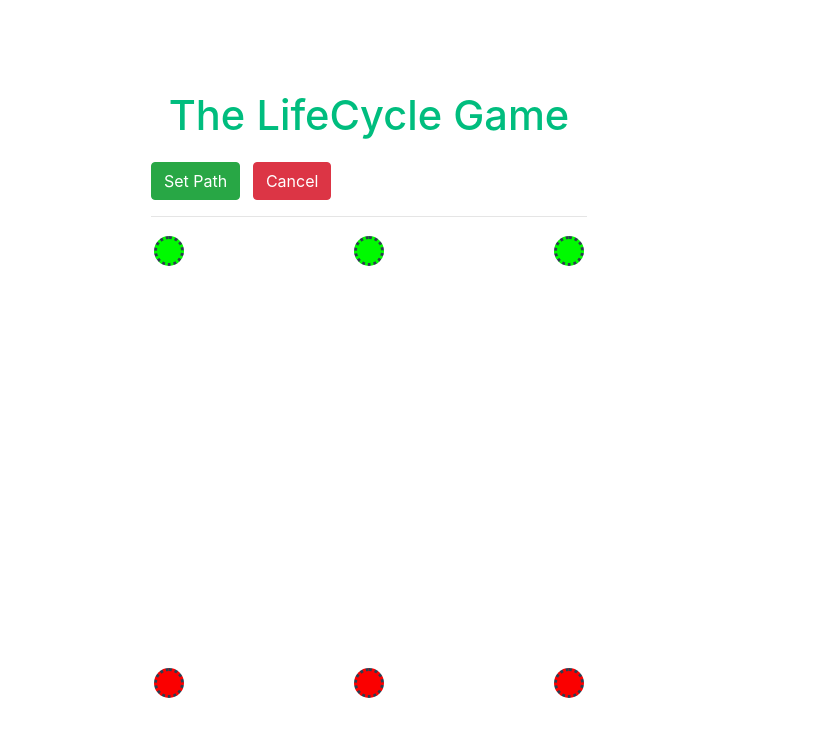
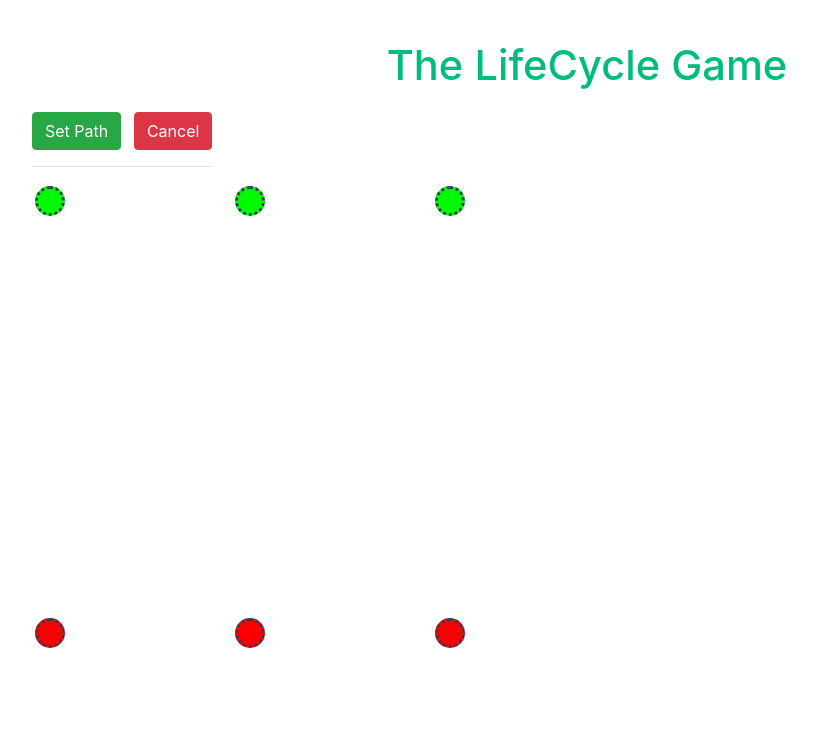
Before and after one commit to jaspreet-shaheed/LifeCycleV2, a Vue app in the folder vue-project/: page / in a window 1280 px wide. Shown: the top 736 px of the page, without its empty margins (53-870 px from the left). Built offline with nearby package versions, Linux system fonts and the light colour scheme.

Commit message:
Start of bootstrap-ization

```diff
--- a/vue-project/src/App.vue
+++ b/vue-project/src/App.vue
@@ -90,16 +90,18 @@ onMounted(() => {
 
 <template>
   <div>
-    <div class="wrapper">
+    <div class="mt-5">
       <Title msg="The LifeCycle Game" style="text-align: center" />
     </div>
 
-    <div id="wrapper">
-      <div id="left">
-        <Grid :squares="7" :pieces="pieceLocations" @piece-selected="selectPiece"></Grid>
-      </div>
-      <div id="right">
-        <PieceInfo :selected-piece="getPiece(selectedPiece)"></PieceInfo>
+    <div class="container text-center">
+      <div class="row">
+        <div class="col">
+          <Grid :squares="7" :pieces="pieceLocations" @piece-selected="selectPiece"></Grid>
+        </div>
+        <div class="col">
+          <PieceInfo :selected-piece="getPiece(selectedPiece)"></PieceInfo>
+        </div>
       </div>
     </div>
   </div>
@@ -109,16 +111,4 @@ onMounted(() => {
 header {
   line-height: 1.5;
 }
-
-#wrapper {
-  display: flex;
-}
-
-#left {
-  flex: 0 0 65%;
-}
-
-#right {
-  flex: 1;
-}
 </style>
--- a/vue-project/src/assets/main.css
+++ b/vue-project/src/assets/main.css
@@ -1,11 +1,4 @@
 @import './base.css';
-
-#app {
-  max-width: 1280px;
-  margin: 0 auto;
-  padding: 2rem;
-  font-weight: normal;
-}
 
 a,
 .green {
@@ -14,22 +7,3 @@ a,
   transition: 0.4s;
   padding: 3px;
 }
-
-@media (hover: hover) {
-  a:hover {
-    background-color: hsla(160, 100%, 37%, 0.2);
-  }
-}
-
-@media (min-width: 1024px) {
-  body {
-    display: flex;
-    place-items: center;
-  }
-
-  #app {
-    display: grid;
-    grid-template-columns: 1fr 1fr;
-    padding: 0 2rem;
-  }
-}
--- a/vue-project/src/components/GameGrid.vue
+++ b/vue-project/src/components/GameGrid.vue
@@ -11,8 +11,6 @@ const props = defineProps<{
 }>()
 
 import { pathStore } from './../main'
-
-// access the `store` variable anywhere in the component ✨
 
 let storeReady: boolean = false
 function getStore() {
@@ -171,15 +169,16 @@ const select = function (x: number, y: number): void {
 </script>
 
 <template>
+  <div class="container">
+    <div class="row">
       <div>
-    <div>
-      <button type="button" class="btn btn-success text-center" @click="acceptPath">
-        Set Path
-      </button>
+        <button type="button" class="btn btn-success" @click="acceptPath">Set Path</button>
         &nbsp;
-      <button type="button" class="btn btn-danger text-center" @click="cancelPath">Cancel</button>
+        <button type="button" class="btn btn-danger" @click="cancelPath">Cancel</button>
         <hr />
       </div>
+    </div>
+    <div class="row">
       <table>
         <tr v-for="yCoord in numbers" :key="yCoord">
           <td
@@ -194,7 +193,10 @@ const select = function (x: number, y: number): void {
                 :class="identifyPathClass(xCoord, yCoord)"
                 v-if="isHorizontalRoute(xCoord, yCoord)"
               />
-            <hr :class="identifyPathClass(xCoord, yCoord)" v-if="isVerticalRoute(xCoord, yCoord)" />
+              <hr
+                :class="identifyPathClass(xCoord, yCoord)"
+                v-if="isVerticalRoute(xCoord, yCoord)"
+              />
             </div>
 
             <div v-if="isPieceSquare(xCoord, yCoord)">
@@ -210,6 +212,7 @@ const select = function (x: number, y: number): void {
           </td>
         </tr>
       </table>
+    </div>
   </div>
 </template>
 
--- a/vue-project/src/components/PieceInfo.vue
+++ b/vue-project/src/components/PieceInfo.vue
@@ -9,7 +9,7 @@ const props = defineProps<{
 <template>
   <div style="height: 4rem"></div>
   <div v-if="props.selectedPiece">
-    <table>
+    <table class="table table-striped table-dark">
       <tbody>
         <tr>
           <td>PieceId</td>
```
Lines whose indentation alone changed are shown as unchanged.
